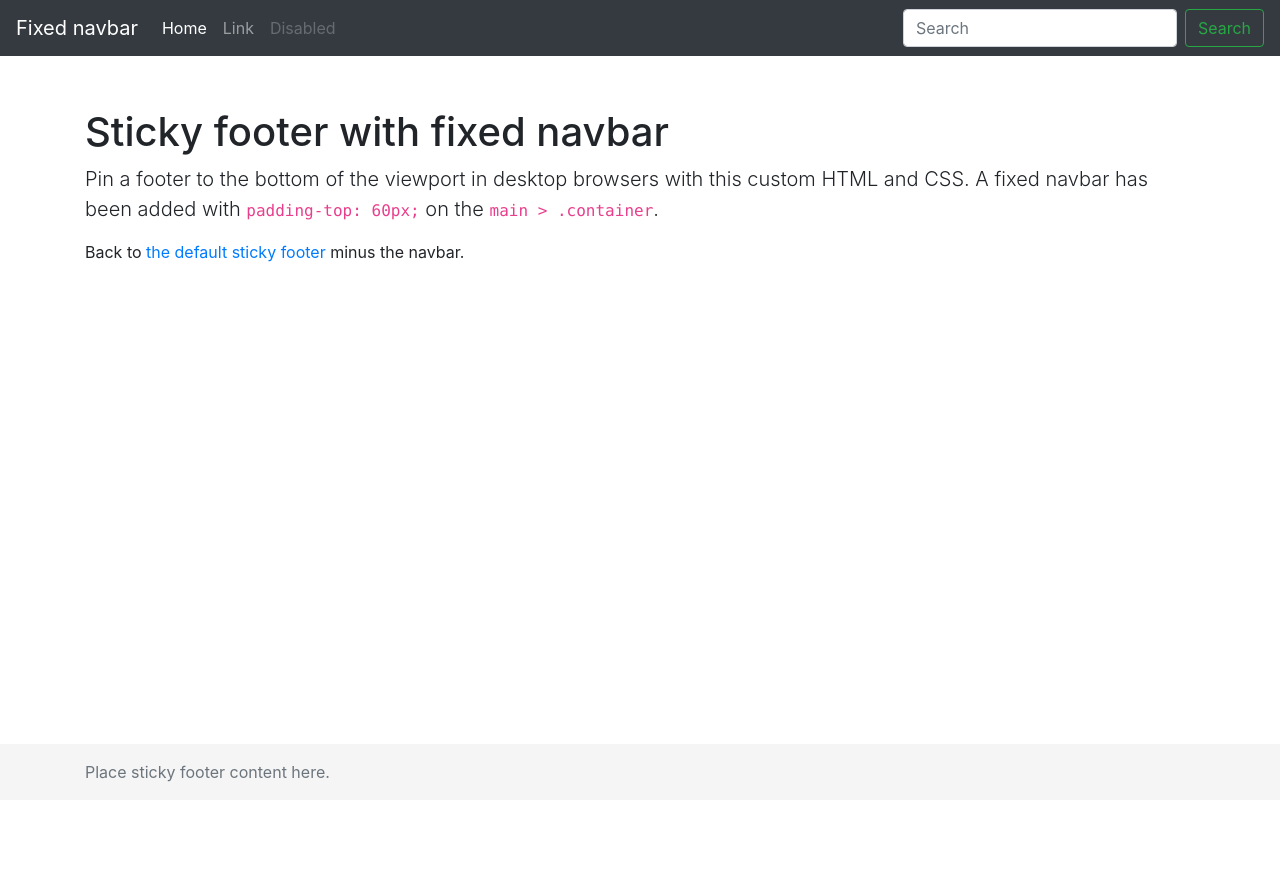
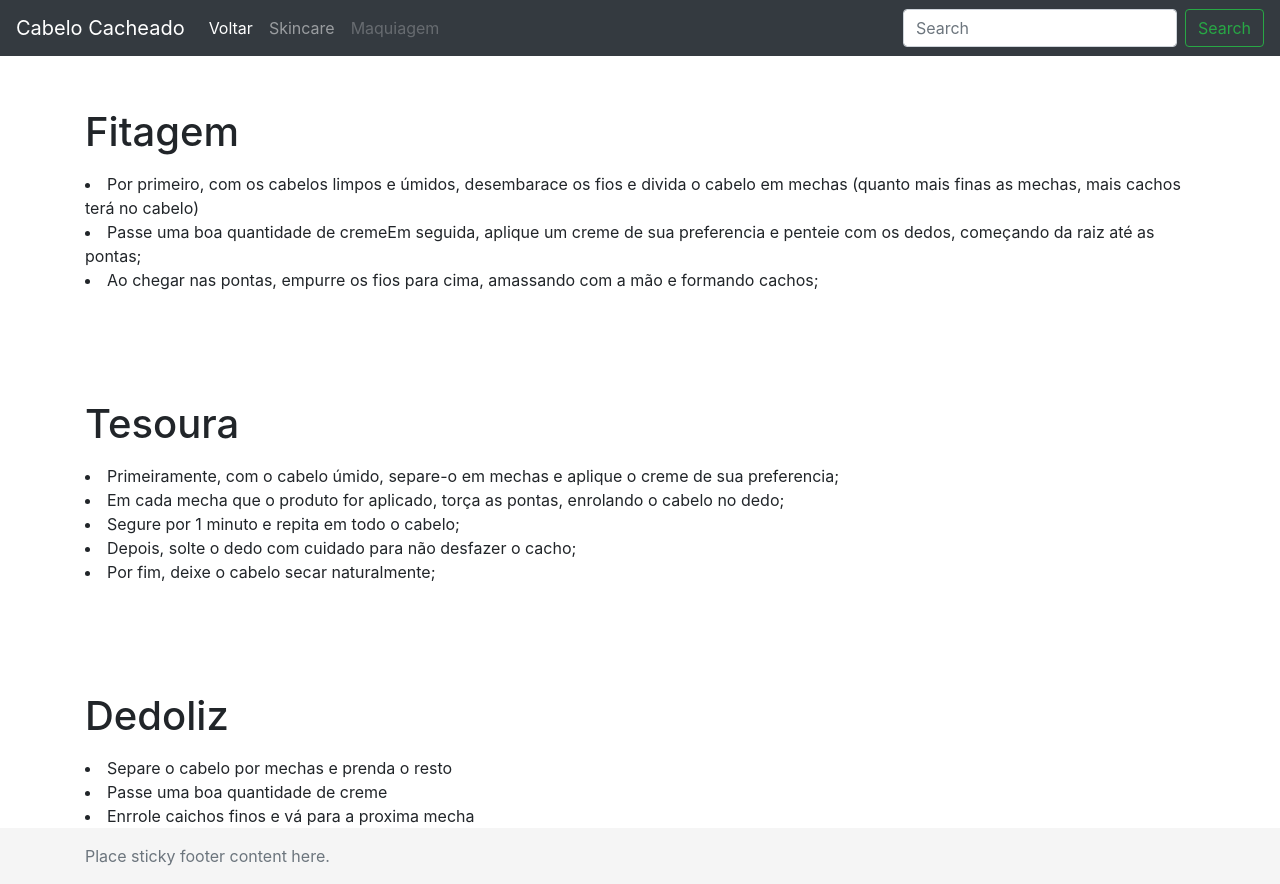
Before and after one commit to mahfersesi/mahfersesi.github.io, a plain HTML site: page sticky-footer-navbar/index.html in a window 1280 px wide. Before the commit the page ends 800 px from the top, so only its background shows below. Drawn offline with nearby package versions, Linux system fonts and the light colour scheme.

Commit message:
entrega atividade 31 /05/2023

```diff
--- a/sticky-footer-navbar/index.html
+++ b/sticky-footer-navbar/index.html
@@ -43,20 +43,20 @@
 <header>
   <!-- Fixed navbar -->
   <nav class="navbar navbar-expand-md navbar-dark fixed-top bg-dark">
-    <a class="navbar-brand" href="#">Fixed navbar</a>
+    <a class="navbar-brand" href="#">Cabelo Cacheado</a>
     <button class="navbar-toggler" type="button" data-toggle="collapse" data-target="#navbarCollapse" aria-controls="navbarCollapse" aria-expanded="false" aria-label="Toggle navigation">
       <span class="navbar-toggler-icon"></span>
     </button>
     <div class="collapse navbar-collapse" id="navbarCollapse">
       <ul class="navbar-nav mr-auto">
         <li class="nav-item active">
-          <a class="nav-link" href="#">Home <span class="sr-only">(current)</span></a>
+          <a class="nav-link" href="#">Voltar <span class="sr-only">(current)</span></a>
         </li>
         <li class="nav-item">
-          <a class="nav-link" href="#">Link</a>
+          <a class="nav-link" href="#">Skincare</a>
         </li>
         <li class="nav-item">
-          <a class="nav-link disabled">Disabled</a>
+          <a class="nav-link disabled">Maquiagem</a>
         </li>
       </ul>
       <form class="form-inline mt-2 mt-md-0">
@@ -70,10 +70,56 @@
 <!-- Begin page content -->
 <main role="main" class="flex-shrink-0">
   <div class="container">
-    <h1 class="mt-5">Sticky footer with fixed navbar</h1>
-    <p class="lead">Pin a footer to the bottom of the viewport in desktop browsers with this custom HTML and CSS. A fixed navbar has been added with <code>padding-top: 60px;</code> on the <code>main &gt; .container</code>.</p>
-    <p>Back to <a href="../examples/sticky-footer/">the default sticky footer</a> minus the navbar.</p>
-  </div>
+    <h1 class="mt-5">Fitagem</h1>
+    <p class="lead"> <li>Por primeiro, com os cabelos limpos
+       e úmidos, desembarace os fios e divida o cabelo em
+        mechas (quanto mais finas as mechas, mais cachos
+         terá no cabelo) </li>
+      <li>
+        Passe uma boa quantidade de cremeEm seguida,
+        aplique um creme de sua preferencia e penteie com
+         os dedos, começando da raiz até as pontas;
+      </li>
+      <li>
+        Ao chegar nas pontas, empurre os fios para
+        cima, amassando com a mão e formando cachos;
+      </li> </div>
+
+     <!-- Begin page content -->
+      <main role="main" class="flex-shrink-0">
+  <div class="container">
+    <h1 class="mt-5">Tesoura</h1>
+    <p class="lead"> <li>Primeiramente, com o cabelo úmido,
+       separe-o em mechas e aplique o creme de sua preferencia; </li>
+      <li>
+        Em cada mecha que o produto for aplicado, torça as pontas,
+         enrolando o cabelo no dedo;
+      </li>
+      <li>
+        Segure por 1 minuto e repita em todo o cabelo;
+      </li>
+      <li>
+        Depois, solte o dedo com cuidado para não
+        desfazer o cacho;
+      </li>
+      <li>
+        Por fim, deixe o cabelo secar naturalmente;
+      </li>
+     </div>
+
+         <!-- Begin page content -->
+      <main role="main" class="flex-shrink-0">
+  <div class="container">
+    <h1 class="mt-5">Dedoliz</h1>
+    <p class="lead"> <li>Separe o cabelo por mechas e
+      prenda o resto </li>
+      <li>
+        Passe uma boa quantidade de creme
+      </li>
+      <li>
+        Enrrole caichos finos e vá para a proxima mecha
+      </li> </div>
+
 </main>
 
 <footer class="footer mt-auto py-3">
```
